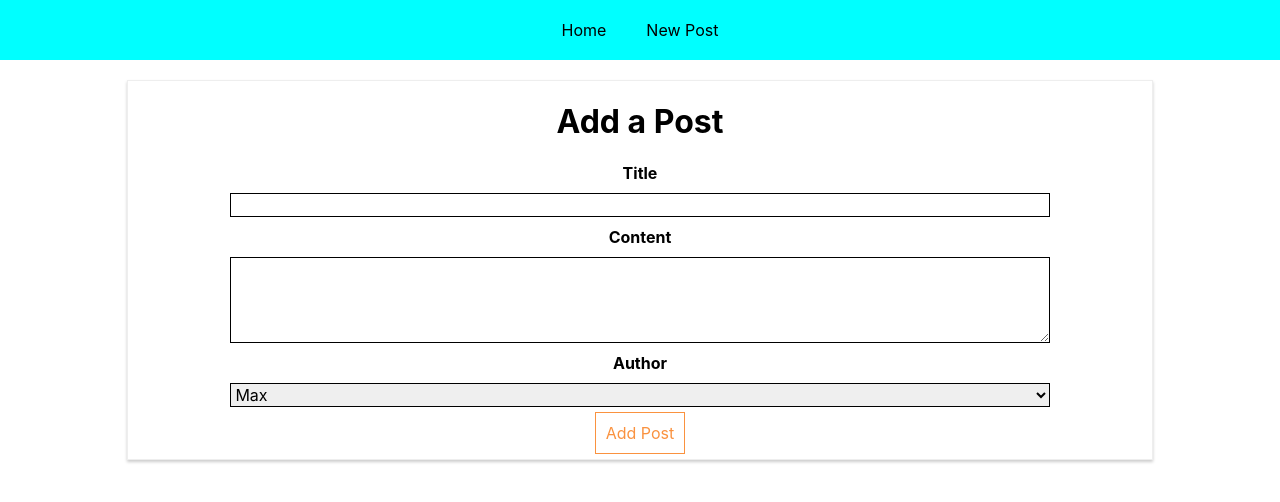
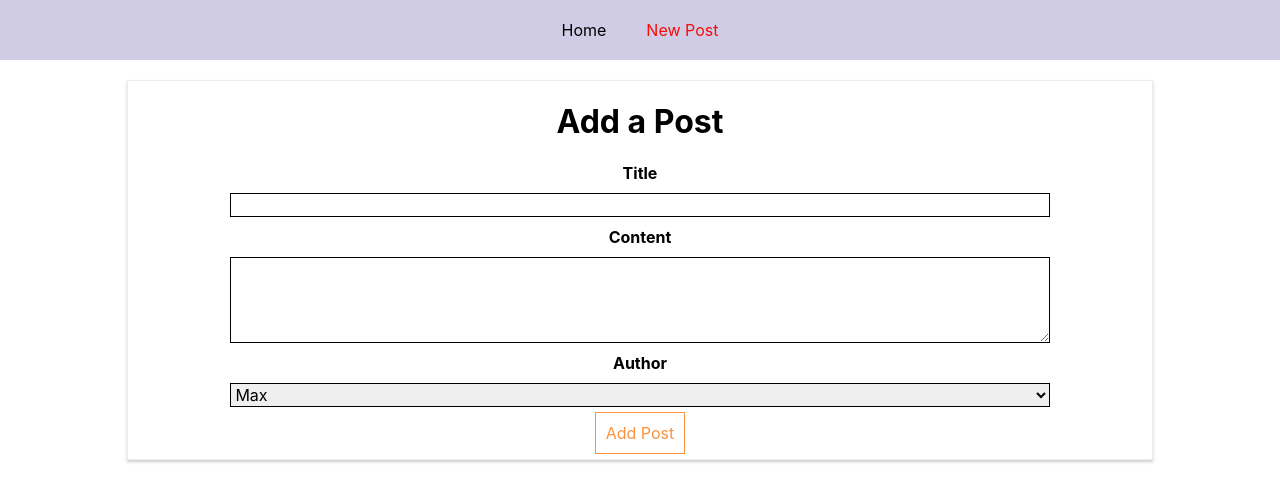
Before and after one commit to Apelumi/SimpleBlogApp, a React (Create React App) app: page /new-post in a window 1280 px wide. Shown: the top 502 px of the page. Built offline with nearby package versions, Linux system fonts and the light colour scheme.

Commit message:
making styles to the active links, using Link to property, withroute, and Navlink property

```diff
--- a/package.json
+++ b/package.json
@@ -9,8 +9,8 @@
     "axios": "^0.27.2",
     "react": "^18.2.0",
     "react-dom": "^18.2.0",
-    "react-router": "^6.4.0",
-    "react-router-dom": "^6.4.0",
+    "react-router": "^5.3.3",
+    "react-router-dom": "^5.3.3",
     "react-scripts": "5.0.1",
     "web-vitals": "^2.1.4"
   },
--- a/src/components/Post/Post.js
+++ b/src/components/Post/Post.js
@@ -1,5 +1,6 @@
 import React from 'react';
 
+// import { withRouter } from "react-router-dom"
 import './Post.css';
 
 const post = (props) => (
@@ -9,6 +10,6 @@ const post = (props) => (
             <div className="Author">{props.author}</div>
         </div>
     </article>
-);
+)
 
 export default post;
--- a/src/containers/Blog/Blog.css
+++ b/src/containers/Blog/Blog.css
@@ -6,7 +6,7 @@
     padding: 0;
     width:  100%;
     text-align: center;
-    background-color: aqua;
+    background-color: rgba(187, 180, 218, 0.671);
 
 }
 
@@ -21,7 +21,8 @@
 }
 
 .Blog a:hover,
-.Blog a:active {
-    color: #ff2e2b;
+.Blog a:active,
+.Blog a.active {
+    color: #f50d09;
 
 }
--- a/src/containers/Blog/Blog.js
+++ b/src/containers/Blog/Blog.js
@@ -6,7 +6,7 @@ import React, { Component } from 'react';
 // import NewPost from './NewPost/NewPost';
 import './Blog.css';
 import Posts from './Posts/Posts';
-import { Route, Routes, Link } from "react-router-dom"
+import { Route, NavLink } from "react-router-dom"
 import NewPost from './NewPost/NewPost';
 
 
@@ -56,12 +56,17 @@ class Blog extends Component {
                 <header>
                     <nav>
                         <ul>
-                            <li><Link to="/">Home</Link></li>
-                            <li><Link to={{
+                            <li><NavLink
+                                to="/"
+                                exact
+                                activeClassName='my-active'
+                                activeStyle={{color: "blueviolet", textDecoration: "underline"}}>Home</NavLink>
+                            </li>
+                            <li><NavLink to={{
                                 pathname: "/new-post",
                                 hash: "#submit", //these two atrributes won't work coz they are not doing anything on here
-                                search: "?quick-search-submit"
-                            }}>New Post</Link></li>
+                                search: "?quick-search=submit"
+                            }}>New Post</NavLink></li>
                         </ul>
                     </nav>
                 </header>
@@ -76,10 +81,10 @@ class Blog extends Component {
                 </section> */}
                 {/* <Posts /> */}
                 {/* <Route path='/' exact render = {() => console.log("some jsx code you want to render which in our case will be our page")}/> */}
-                <Routes>
-                    <Route path='/' exact element={<Posts />}/>
-                    <Route path='/new-post' element={<NewPost />} />
-                </Routes>
+
+
+                <Route path='/' exact component={Posts} />
+                <Route path='/new-post' component={NewPost} />
 
             </div>
         );
--- a/src/containers/Blog/NewPost/NewPost.js
+++ b/src/containers/Blog/NewPost/NewPost.js
@@ -8,6 +8,10 @@ class NewPost extends Component {
         title: '',
         content: '',
         author: 'Max'
+    }
+
+    componentDidMount(){
+        console.log(this.props)
     }
 
     postCreationHnadler = () => {
--- a/src/containers/Blog/Posts/Posts.js
+++ b/src/containers/Blog/Posts/Posts.js
@@ -12,7 +12,8 @@ class Posts extends Component{
     }
 
     componentDidMount() {
-        axios.get("http://jsonplaceholder.typicode.com/posts")
+        console.log(this.props);
+        axios.get("/posts")
             .then(response => {
                 const posts = response.data.slice(0, 4);
                 const updatedpost = posts.map(post => {
```
Also changed, not shown: 1 other file (tests, documents, lock files or other folders).
